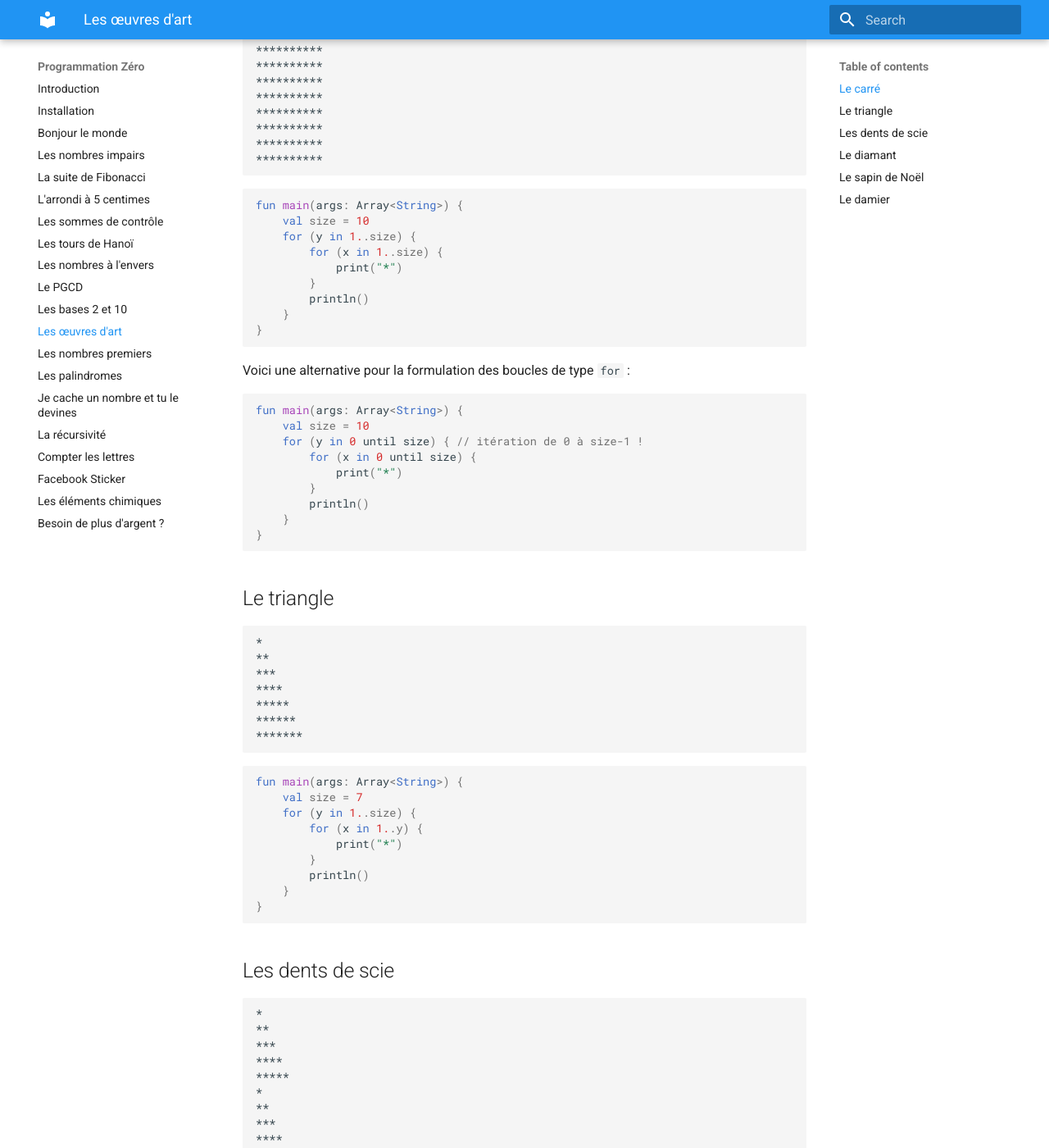
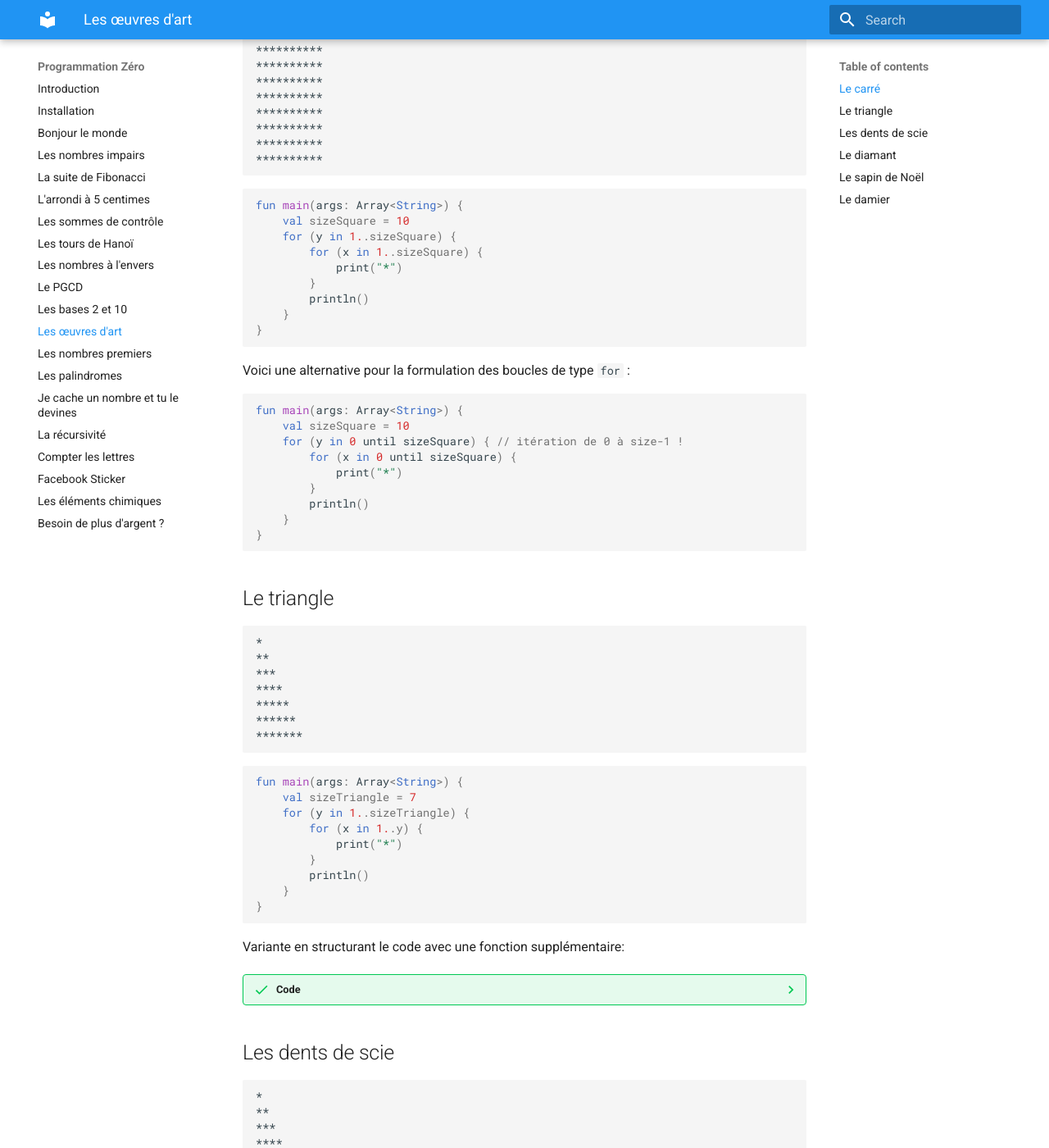
Before and after one commit to heia-fr/programmation-zero, an MkDocs documentation site: the page built from docs/art.md, in a window 1280 px wide and 1400 px high, scrolled down 475 px. Shown: the whole window at 82% size. Built offline with MkDocs 1.6.1 and Material for MkDocs 9.7.7, drawn with Linux system fonts in a browser that asks for light colours.

Commit message:
Code cleanup

````diff
--- a/docs/art.md
+++ b/docs/art.md
@@ -24,9 +24,9 @@ Une façon classique d'exercer cela est d'essayer de produire des petits "œuvre
 
 ``` kotlin
 fun main(args: Array<String>) {
-    val size = 10
-    for (y in 1..size) {
-        for (x in 1..size) {
+    val sizeSquare = 10
+    for (y in 1..sizeSquare) {
+        for (x in 1..sizeSquare) {
             print("*")
         }
         println()
@@ -38,9 +38,9 @@ Voici une alternative pour la formulation des boucles de type ```for``` :
 
 ``` kotlin
 fun main(args: Array<String>) {
-    val size = 10
-    for (y in 0 until size) { // itération de 0 à size-1 !
-        for (x in 0 until size) {
+    val sizeSquare = 10
+    for (y in 0 until sizeSquare) { // itération de 0 à size-1 !
+        for (x in 0 until sizeSquare) {
             print("*")
         }
         println()
@@ -62,8 +62,8 @@ fun main(args: Array<String>) {
 
 ``` kotlin
 fun main(args: Array<String>) {
-    val size = 7
-    for (y in 1..size) {
+    val sizeTriangle = 7
+    for (y in 1..sizeTriangle) {
         for (x in 1..y) {
             print("*")
         }
@@ -72,6 +72,25 @@ fun main(args: Array<String>) {
 }
 ```
 
+Variante en structurant le code avec une fonction supplémentaire:
+
+??? success "Code"
+
+    ``` kotlin
+    fun printCharNTimes(c:Char, n:Int) {
+        for (x in 1..n) {
+            print(c)
+        }
+    }
+
+    fun main(args: Array<String>) {
+        val sizeTriangle = 7
+        for (n in 1..sizeTriangle) {
+            printCharNTimes('*', n)
+            println()
+        }
+    }
+    ```
 
 ## Les dents de scie
 
@@ -109,7 +128,6 @@ fun main(args: Array<String>) {
         }
     }
     ```
-
 
 ## Le diamant
 
````
